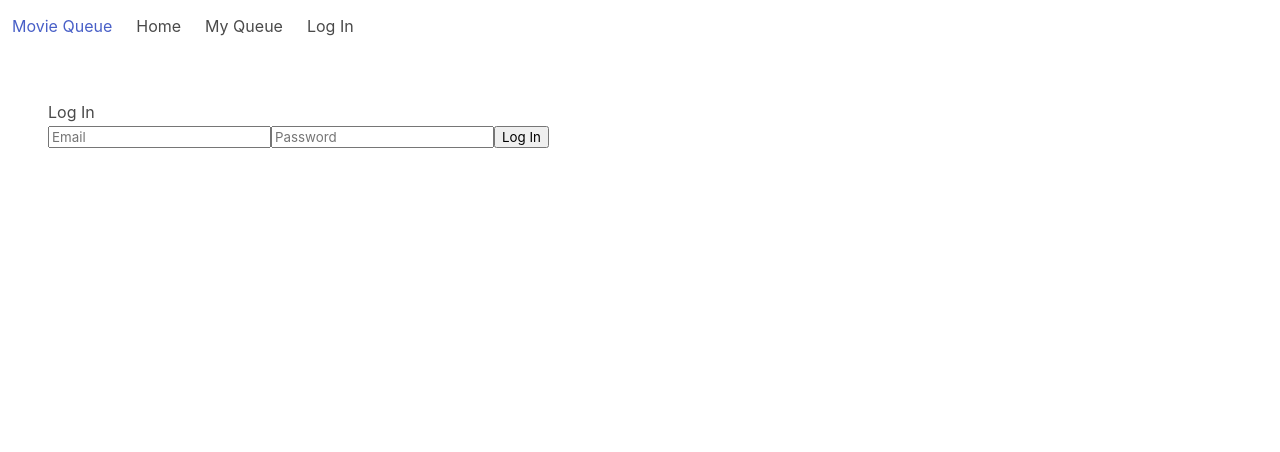
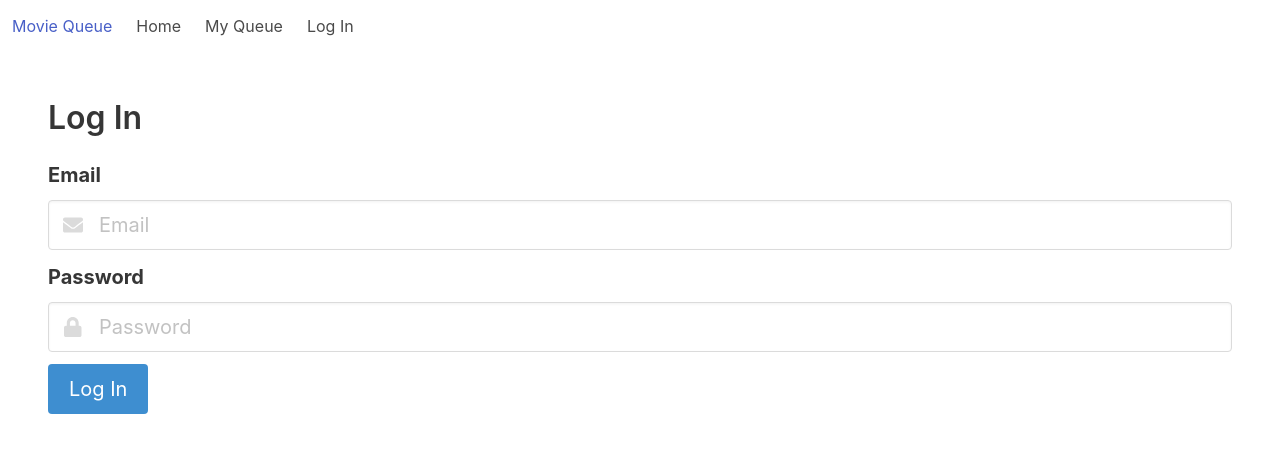
Before and after one commit to philuchansky/movie-queue, a React (Create React App) app in the folder client/: page /login in a window 1280 px wide. Shown: the top 452 px of the page. Built offline with nearby package versions, Linux system fonts and the light colour scheme.

Commit message:
styled <LogIn />

```diff
--- a/client/src/components/LogIn/Form.jsx
+++ b/client/src/components/LogIn/Form.jsx
@@ -1,13 +1,36 @@
 import React from 'react'
 import { Field, reduxForm } from 'redux-form'
+import { FontAwesomeIcon } from '@fortawesome/react-fontawesome'
+import { faEnvelope, faLock } from '@fortawesome/free-solid-svg-icons'
 
 const Form = (props) => {
   const { handleSubmit } = props
   return (
     <form onSubmit={handleSubmit}>
-      <Field component="input" type="text" name="email" placeholder="Email" />
-      <Field component="input" type="password" name="password" placeholder="Password" />
-      <button>Log In</button>
+      <div className="field">
+        <label className="label is-medium">Email</label>
+        <div className="control has-icons-left has-icons-right">
+          <Field className="input is-medium" component="input" type="email" name="email" placeholder="Email" />
+          <span className="icon is-medium is-left">
+            <FontAwesomeIcon icon={faEnvelope} />
+          </span>
+        </div>
+      </div>
+      <div className="field">
+        <label className="label is-medium">Password</label>
+        <div className="control has-icons-left has-icons-right">
+          <Field className="input is-medium" component="input" type="password" name="password" placeholder="Password" />
+          <span className="icon is-medium is-left">
+            <i className="fas fa-envelope fa-xs"></i>
+            <FontAwesomeIcon icon={faLock} />
+          </span>
+        </div>
+      </div>
+      <div className="field">
+        <div className="control">
+          <button className="button is-medium is-info">Log In</button>
+        </div>
+      </div>
     </form>
   )
 }
--- a/client/src/components/LogIn/index.jsx
+++ b/client/src/components/LogIn/index.jsx
@@ -1,16 +1,23 @@
 import React from 'react'
+import { connect } from 'react-redux'
+import { logIn } from '../../actions/users'
 import Form from './Form'
 
 
 class LogIn extends React.Component {
+
+  onFormSubmit(credentials) {
+    this.props.logIn(credentials)
+  }
+
   render() {
     return (
       <div className="LogIn">
-        <h1>Log In</h1>
-        <Form onSubmit={(fields) => console.log(fields)} />
+        <h1 className="title">Log In</h1>
+        <Form onSubmit={this.onFormSubmit.bind(this)} />
       </div>
     )
   }
 }
 
-export default LogIn
+export default connect(null, { logIn })(LogIn)
```
